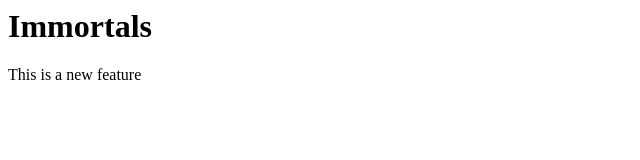
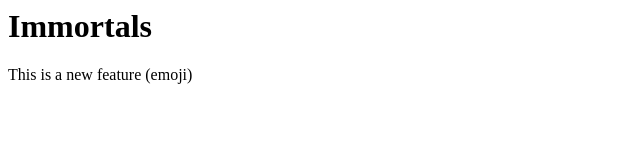
Before and after one commit to premabakar/localrepo, a plain HTML site: page index.html in a window 1280 px wide. Shown: the full height of the page, 0-640 px from the left. Drawn offline with Linux system fonts and the light colour scheme.

Commit message:
emoji added

```diff
--- a/index.html
+++ b/index.html
@@ -1,2 +1,2 @@
 <h1>Immortals</h1>
-<p>This is a new feature</p>
+<p>This is a new feature (emoji)</p>
```
